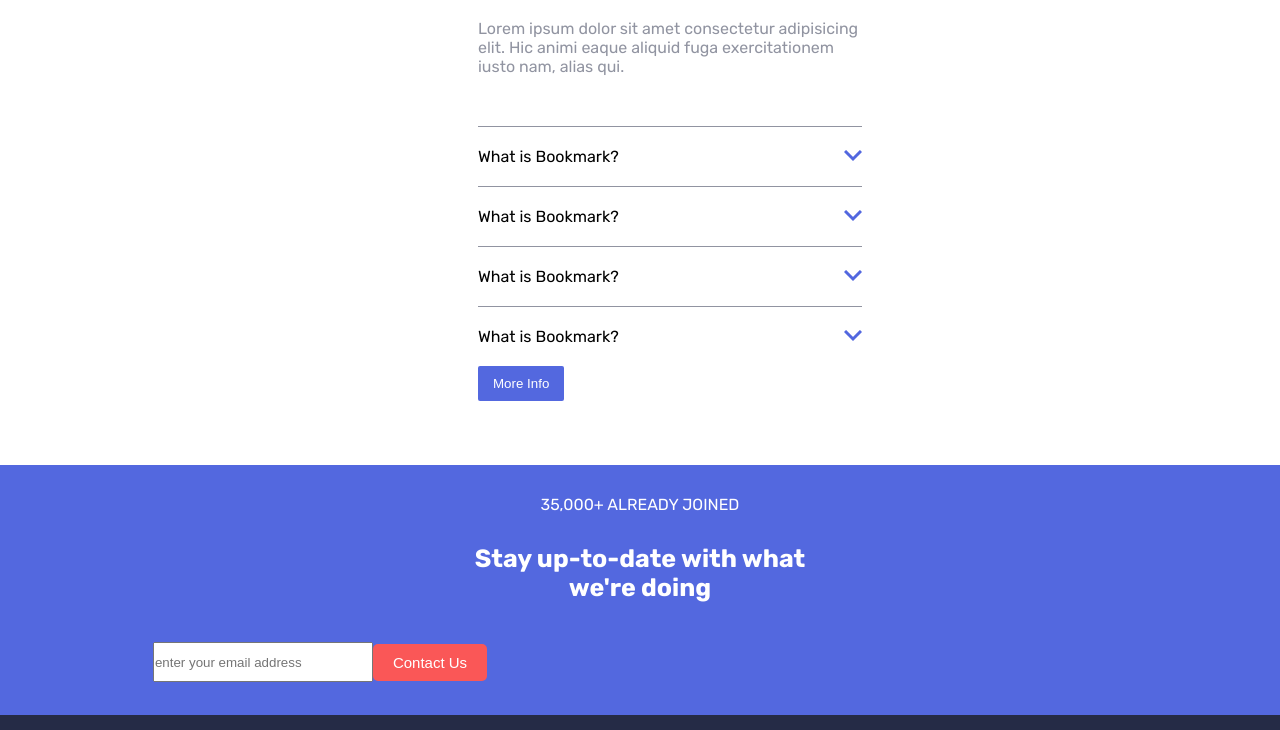
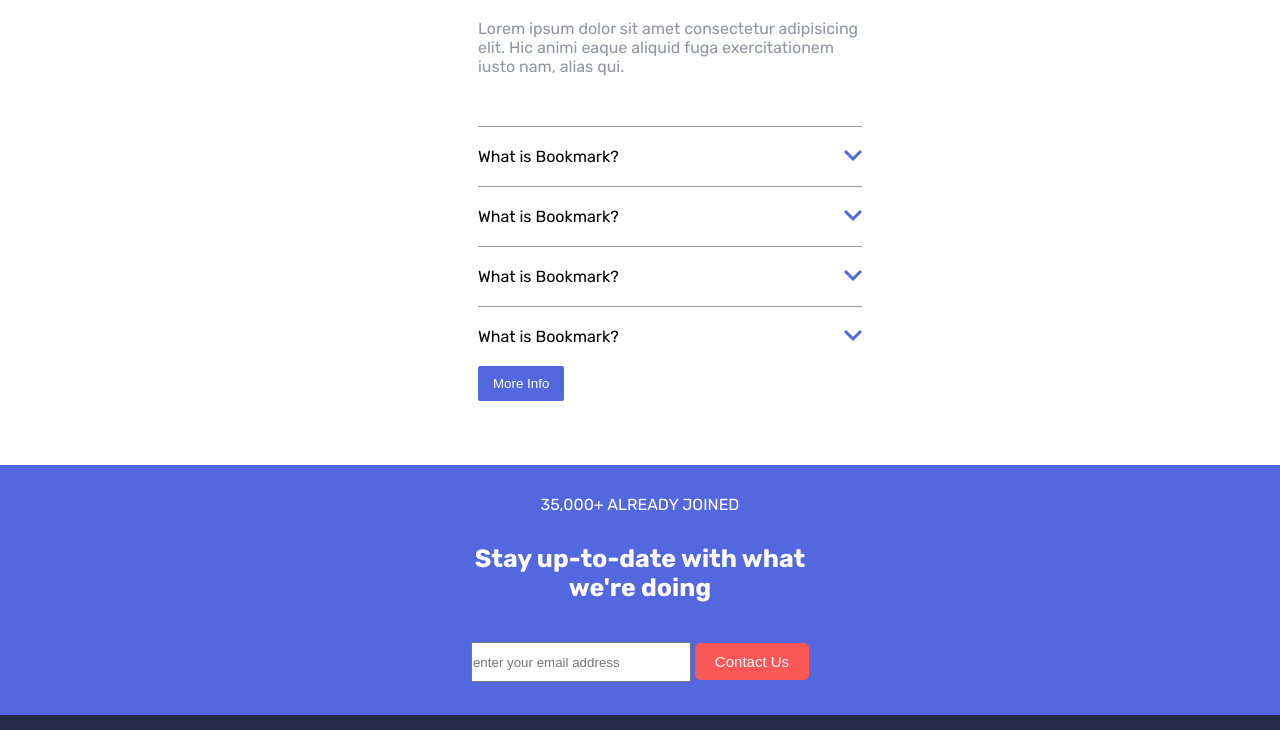
Before and after one commit to riya-9647/bookmark-landing-page-master-task, a plain HTML site: page index.html in a window 1280 px wide. Shown: the part 2037-2767 px from the top of the page. Drawn offline with Linux system fonts and the light colour scheme.

Commit message:
resnosive partially complete

```diff
--- a/index.html
+++ b/index.html
@@ -244,11 +244,12 @@
             <div class="form">
               <form action="#">
                 <input type="text" placeholder="enter your email address" />
+                <button class="loginbtn">Contact Us</button>
+              </div>
               </form>
             </div>
             <div class="contact">
-              <button class="loginbtn">Contact Us</button>
-            </div>
+
           </div>
         </div>
       </div>
--- a/style.css
+++ b/style.css
@@ -369,12 +369,18 @@ section.big {
 }
 .last {
   display: flex;
-  width: 50%;
+  width: 100%;
   justify-content: center;
   align-items: center;
   /* margin-left: 520px; */
   /* gap: 10px; */
   /* justify-content: space-between; */
+}
+.form {
+  width: 50%;
+  display: flex;
+  align-items: center;
+  justify-content: center;
 }
 .last input {
   width: 220px;
```
